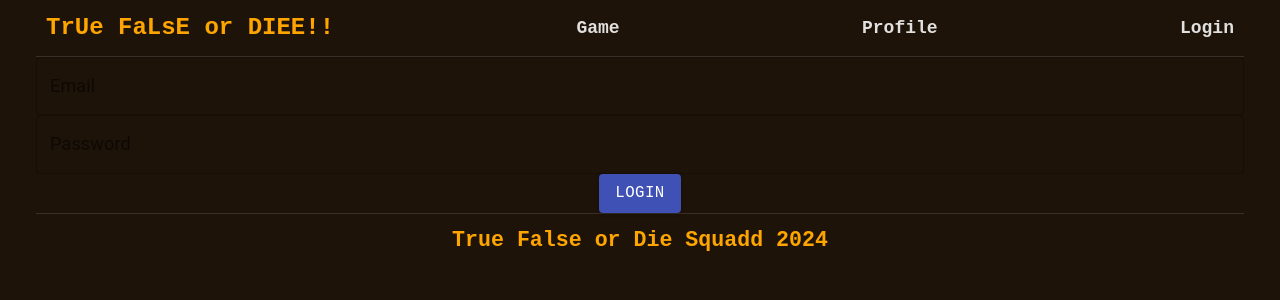
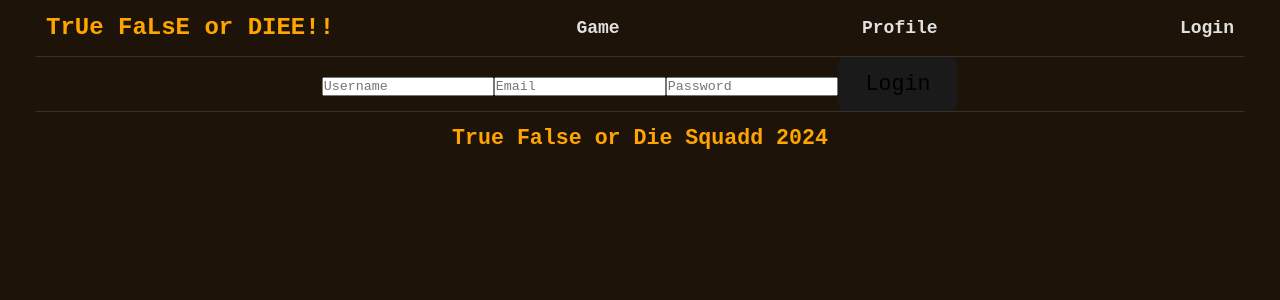
Before and after one commit to henrythedrip/final-project, a React (Vite) app in the folder client/: page / in a window 1280 px wide. Both pictures are taken after a click on the element "Login". Shown: the top 300 px of the page. Built offline with nearby package versions, Linux system fonts and the light colour scheme.

Commit message:
added login form using auth and tokens

```diff
--- a/client/src/pages/LoginPage.jsx
+++ b/client/src/pages/LoginPage.jsx
@@ -1,14 +1,72 @@
-import React from 'react';
-import { TextField, Button } from '@material-ui/core';
+import React, { useState } from 'react';
+import AuthService from '../utils/auth';
+
+import users from '../utils/users.json';
 
 function LoginForm() {
-    return (
-        <div className="login-form">
-            <TextField label="Email" variant="outlined" fullWidth />
-            <TextField label="Password" type="password" variant="outlined" fullWidth />
-            <Button variant="contained" color="primary">Login</Button>
-        </div>
-    );
+  const [username, setUsername] = useState('');
+  const [password, setPassword] = useState('');
+  const [email, setEmail] = useState('');
+  const [error, setError] = useState('');
+  const [isAuthenticated, setIsAuthenticated] = useState(false);
+
+  const handleSubmit = async (e) => {
+    e.preventDefault();
+
+    const user = users.find(u => u.username === username || u.email === email);
+    if (!user) {
+      setError('Invalid username or email');
+      return;
+    }
+
+    if (user.password !== password) {
+      setError('Invalid password');
+      return;
+    }
+
+    try {
+        const { token } = await AuthService.login({ username, email, password });
+        localStorage.setItem('id_token', JSON.stringify(token));
+        setIsAuthenticated(true);
+      } catch (error) {
+        setError('Invalid username/email or password');
+      }
+
+      if (isAuthenticated) {
+        return <h2>welcome { username } </h2>
+      }
+    };
+
+
+  return (
+    <div className="login-form">
+      <form onSubmit={handleSubmit}>
+        <input
+          type="text"
+          value={username}
+          onChange={(e) => setUsername(e.target.value)}
+          placeholder="Username"
+          required
+        />
+        <input
+          type="text"
+          value={email}
+          onChange={(e) => setEmail(e.target.value)}
+          placeholder="Email"
+          required
+        />
+        <input
+          type="password"
+          value={password}
+          onChange={(e) => setPassword(e.target.value)}
+          placeholder="Password"
+          required
+        />
+        <button type="submit">Login</button>
+      </form>
+      {error && <p>{error}</p>}
+    </div>
+  );
 }
 
 export default LoginForm;
```
